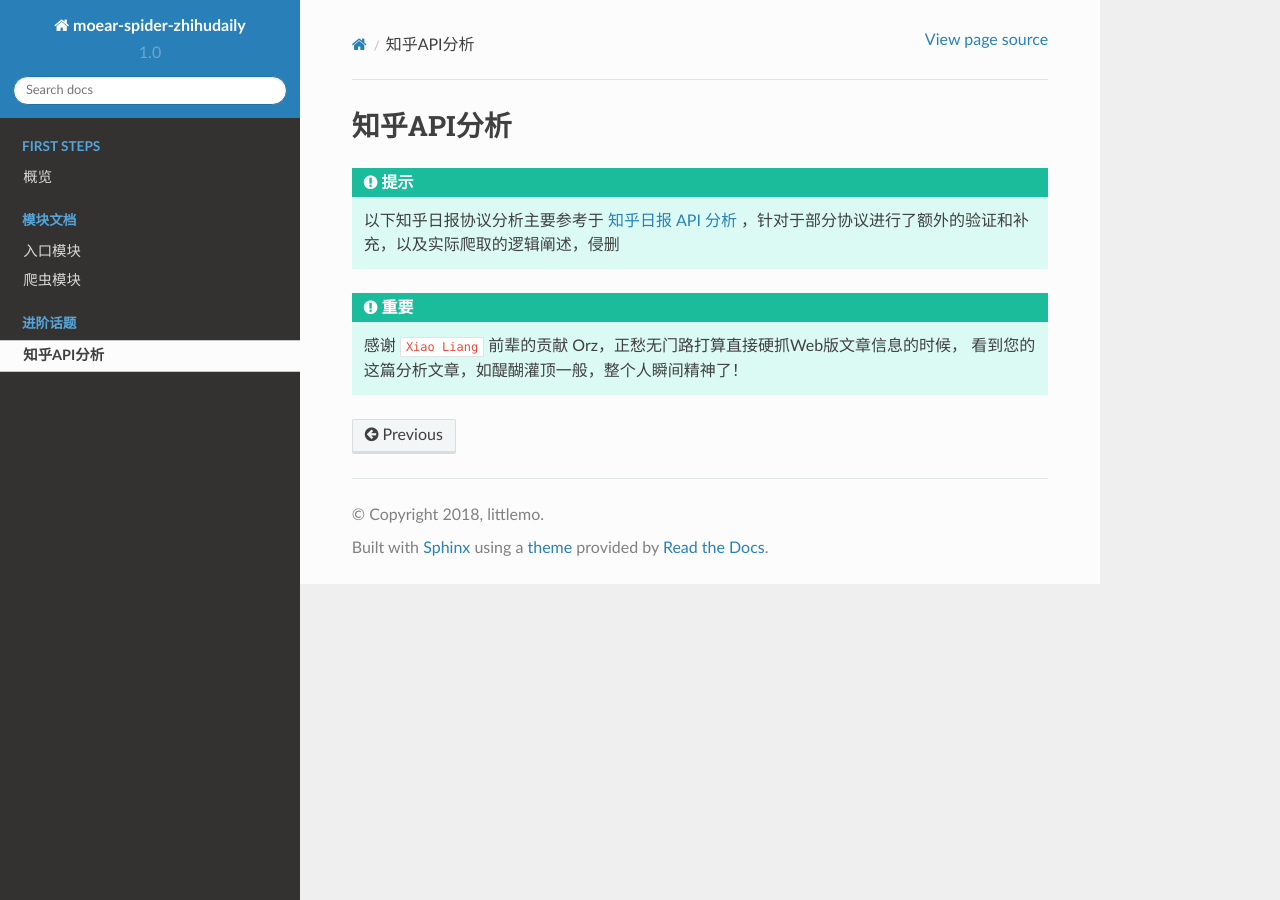
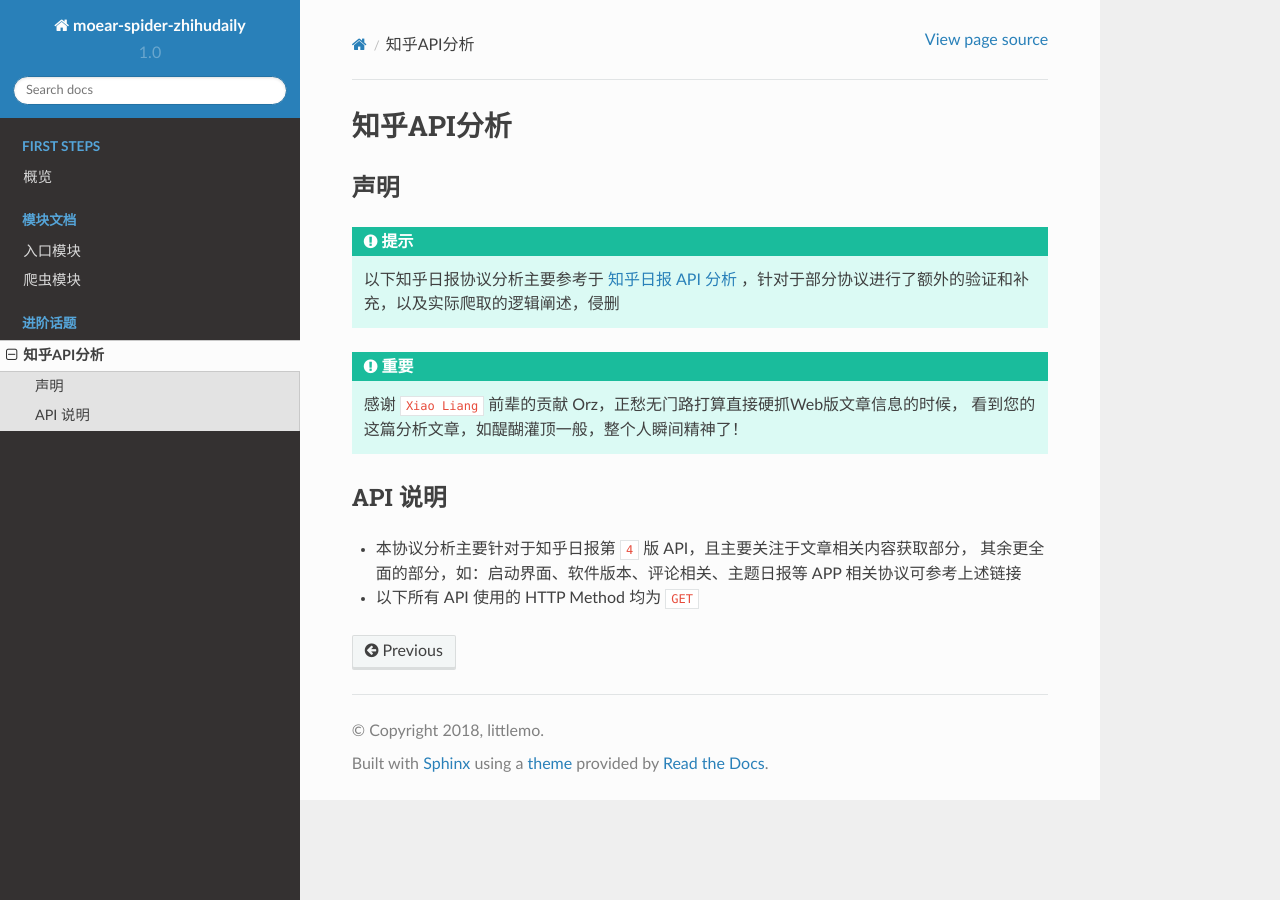
Before and after one commit to littlemo/moear-spider-zhihudaily, a Sphinx documentation site: the page built from docs/source/topics/zhihu_api_analysis.rst, in a window 1280 px wide. Built offline with Sphinx 7.4.7 and the Read the Docs theme 2.0.0, drawn with Linux system fonts in a browser that asks for light colours; formulas are drawn with MathJax 3.

Commit message:
F: 增加'声明'章节名，并编写'API 说明'章节

```diff
--- a/docs/source/topics/zhihu_api_analysis.rst
+++ b/docs/source/topics/zhihu_api_analysis.rst
@@ -3,6 +3,9 @@
 ===========
 知乎API分析
 ===========
+
+声明
+====
 
 .. hint::
 
@@ -12,3 +15,11 @@
 
     感谢 ``Xiao Liang`` 前辈的贡献 Orz，正愁无门路打算直接硬抓Web版文章信息的时候，
     看到您的这篇分析文章，如醍醐灌顶一般，整个人瞬间精神了！
+
+API 说明
+========
+
+* 本协议分析主要针对于知乎日报第 ``4`` 版 API，且主要关注于文章相关内容获取部分，
+  其余更全面的部分，如：启动界面、软件版本、评论相关、主题日报等 APP 相关协议可参考上述链接
+
+* 以下所有 API 使用的 HTTP Method 均为 ``GET``
```
